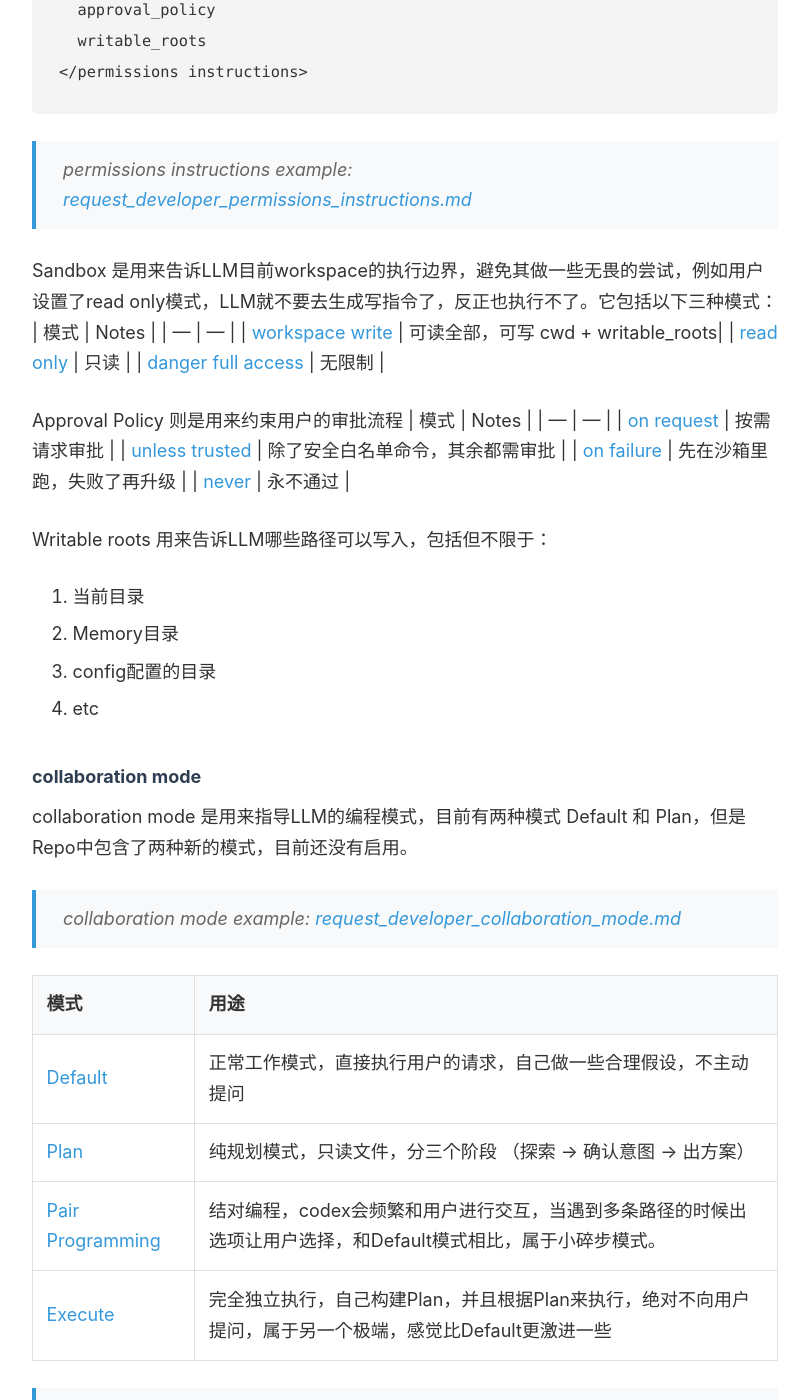
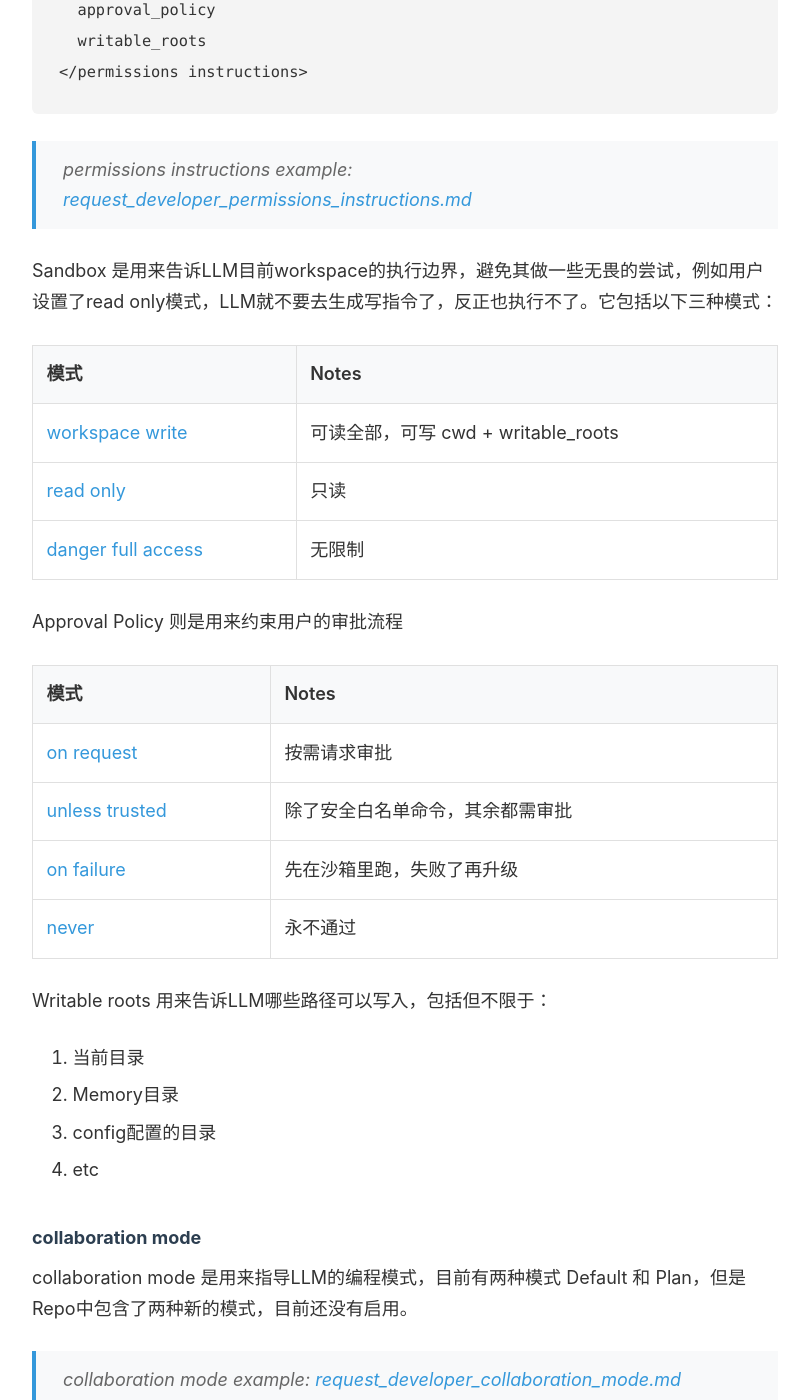
Before and after one commit to WenDesi/Blog, a Jekyll site: the page built from _posts/2026-03-27-birth-of-a-prompt.md, in a window 1280 px wide and 1400 px high, scrolled down 6788 px. Shown: the whole window, without its empty margins (235-1044 px from the left). Built offline with Jekyll 4.4.1, drawn with Linux system fonts in a browser that asks for light colours; some of the changed text lies outside the part shown.

```diff
--- a/_posts/2026-03-27-birth-of-a-prompt.md
+++ b/_posts/2026-03-27-birth-of-a-prompt.md
@@ -26,15 +26,15 @@ Talk is cheap, let's peek at the payload. 既然是“诞生”，那我们就
 | :---- | :---- | :---- |
 | **model** | gpt-5.4 | 用户选择的模型 |
 | **instructions** | "You are Codex..." | OpenAI Responses API 的结构，约等于 system prompt |
-| **input** | \[{"type": "message",... | OpenAI Responses API 的结构，等同于 messages |
-| **tools** | \[{"type": "function"... | 提供的工具 |
-| **tool\_choice** | auto | 控制模型是否/如何调用工具 |
-| **parallel\_tool\_calls** | true | 是否允许并行调用多个工具 |
+| **input** | [{"type": "message",... | OpenAI Responses API 的结构，等同于 messages |
+| **tools** | [{"type": "function"... | 提供的工具 |
+| **tool_choice** | auto | 控制模型是否/如何调用工具 |
+| **parallel_tool_calls** | true | 是否允许并行调用多个工具 |
 | **reasoning** | {"effort": "medium"} | 控制推理的强度 |
 | **store** | false | 控制是否在 OpenAI 存储 response |
 | **stream** | true | 决定打包返回还是流式返回 |
-| **include** | \["reasoning.encrypted\_content"\] | 控制返回哪些额外内容 |
-| **prompt\_cache\_key** | "xxxx" | 用来控制缓存的标识 |
+| **include** | ["reasoning.encrypted_content"] | 控制返回哪些额外内容 |
+| **prompt_cache_key** | "xxxx" | 用来控制缓存的标识 |
 | **text** | {"verbosity":"low"} | 控制返回文本的输出格式（冗余度控制） |
 
 > 完整的request 路径： [1_request.json](https://github.com/WenDesi/Blog/blob/main/_brain_dump/codex/message/1_request.json)
@@ -60,9 +60,9 @@ Instructions（AKA system prompt）对 CodeX agent 做了一些约束，例如
 你可以通过配置文件使用自己的 Instructions，也可以根据模型使用默认的配置。
 
 * OpenAI 模型专属 Instructions：[models.json](https://github.com/openai/codex/blob/main/codex-rs/core/models.json)
-* 兜底的 Instructions：[default.md](https://github.com/openai/codex/blob/main/codex-rs/protocol/src/prompts/base\_instructions/default.md)
+* 兜底的 Instructions：[default.md](https://github.com/openai/codex/blob/main/codex-rs/protocol/src/prompts/base_instructions/default.md)
 
-> 吐槽一下：Prompt 的位置和文件类型感觉毫无规律啊\!\!
+> 吐槽一下：Prompt 的位置和文件类型感觉毫无规律啊!!
 
 下面是各模型和 default instructions 的差别，这里有非常详尽的数据对比：
 
@@ -85,7 +85,7 @@ Instructions（AKA system prompt）对 CodeX agent 做了一些约束，例如
 从中可以发现一些有意思的点：
 
 * **gpt-5.4 之前**，codex 模型和 gpt 通用模型的 instructions 差别很大，并且 codex 的 instructions 要短得多，怀疑是 codex 训练的时候就已经把 instructions 的内容训练进去了。
-* **gpt-5.4 是一个全新的模型**，包含了 codex 模型的能力，这一点也可以从 models.json 的设置中看出来，例如 gpt 等通用模型 truncation\_policy 都设置是 byte，但是 codex 模型设置的都是 token，gpt-5.4 设置的也是 token。
+* **gpt-5.4 是一个全新的模型**，包含了 codex 模型的能力，这一点也可以从 models.json 的设置中看出来，例如 gpt 等通用模型 truncation_policy 都设置是 byte，但是 codex 模型设置的都是 token，gpt-5.4 设置的也是 token。
 
 Instructions 预留了两种性格配置：
 
@@ -172,6 +172,7 @@ Permissions instructions 用来控制权限，其由三个模块组成
 > permissions instructions example: [request_developer_permissions_instructions.md](https://github.com/WenDesi/Blog/blob/main/_brain_dump/codex/message/request_developer_permissions_instructions.md)
 
 Sandbox 是用来告诉LLM目前workspace的执行边界，避免其做一些无畏的尝试，例如用户设置了read only模式，LLM就不要去生成写指令了，反正也执行不了。它包括以下三种模式：
+
 | 模式 | Notes |
 | --- | --- |
 | [workspace write](https://github.com/openai/codex/blob/7ef3cfe63e435ee03812cfb818c4ba8a063a6833/codex-rs/protocol/src/prompts/permissions/sandbox_mode/workspace_write.md?plain=1) | 可读全部，可写 cwd + writable_roots|
@@ -179,6 +180,7 @@ Sandbox 是用来告诉LLM目前workspace的执行边界，避免其做一些无
 | [danger full access](https://github.com/openai/codex/blob/7ef3cfe63e435ee03812cfb818c4ba8a063a6833/codex-rs/protocol/src/prompts/permissions/sandbox_mode/danger_full_access.md) | 无限制 |
 
 Approval Policy 则是用来约束用户的审批流程
+
 | 模式 | Notes |
 | --- | --- |
 | [on request](https://github.com/openai/codex/blob/7ef3cfe63e435ee03812cfb818c4ba8a063a6833/codex-rs/protocol/src/prompts/permissions/approval_policy/on_request.md) | 按需请求审批 |
```
Also changed, not shown: other parts of _posts/2026-03-27-birth-of-a-prompt.md (+0 -1 lines).
